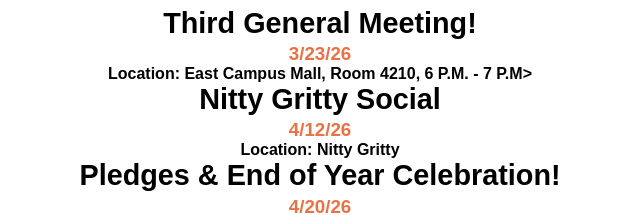
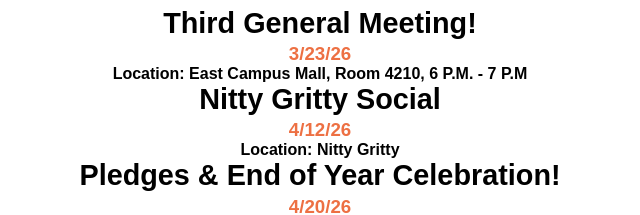
Before and after one commit to onefortheworlduw/onefortheworlduw.github.io, a website: page events/index.html in a window 1280 px wide. Shown: the part 581-796 px from the top of the page, 320-960 px from the left. Drawn offline with Linux system fonts and the light colour scheme; a web font is replaced by a local one.

Commit message:
fixed typo

```diff
--- a/events/index.html
+++ b/events/index.html
@@ -89,7 +89,7 @@
       <div class="general__meeting__3">
         <h2>Third General Meeting!</h2>
         <h3>3/23/26</h3>
-        <h4>Location: East Campus Mall, Room 4210, 6 P.M. - 7 P.M></h4>
+        <h4>Location: East Campus Mall, Room 4210, 6 P.M. - 7 P.M</h4>
       </div>
       <div class="social__3">
         <h2>Nitty Gritty Social</h2>
```
